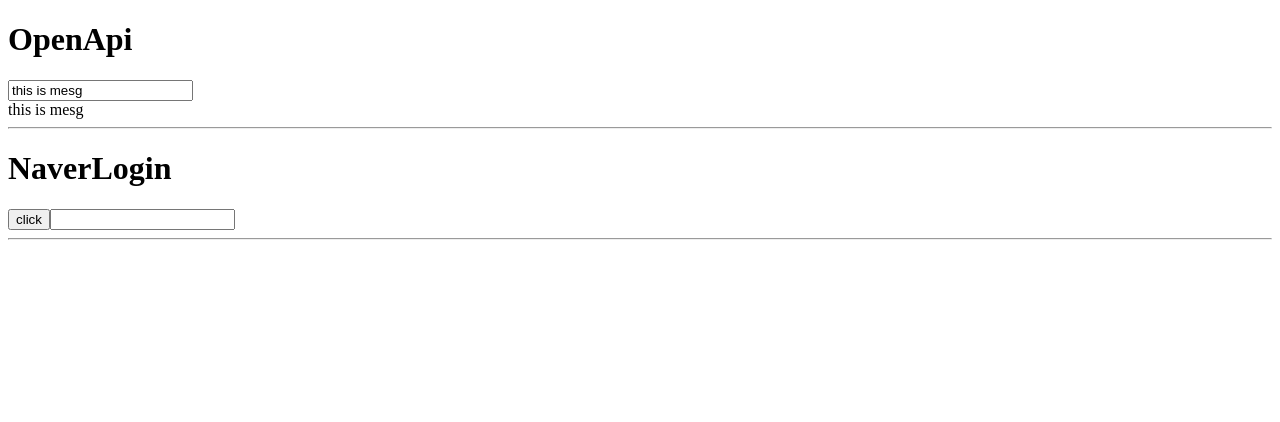
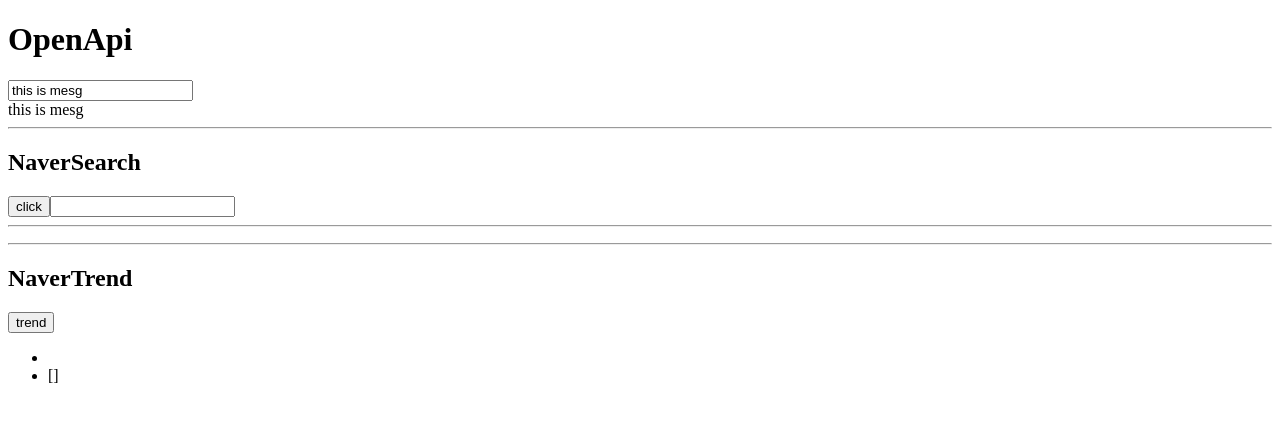
Before and after one commit to jh8057/zzemalcloud, a Nuxt app: page /openApi in a window 1280 px wide. Shown: the top 422 px of the page. Built offline with nearby package versions, Linux system fonts and the light colour scheme.

Commit message:
naver trend search

```diff
--- a/pages/openApi.vue
+++ b/pages/openApi.vue
@@ -2,14 +2,24 @@
   <div>
     <h1>OpenApi</h1>
     <message></message>
-    <hr>
-    <h1>NaverLogin</h1>
+    <hr />
+    <h2>NaverSearch</h2>
     <button @click="getNaverSearch">click</button>
     <input v-model="keyword" />
-    <hr>
+    <hr />
     <ul class="naverSearchResult">
-      <li v-for="(item,i) in items" :key="`result_${i}`" >
+      <li v-for="(item, i) in items" :key="`result_${i}`">
         <span v-html="item.title"></span>
+      </li>
+    </ul>
+    <hr />
+    <h2>NaverTrend</h2>
+    <button @click="getNaverTrend">trend</button>
+    <ul class="naverSearchTrend">
+      <li>{{ trendTitle }}</li>
+      <li>{{ trendKeyword }}</li>
+      <li v-for="data in trendData" :key="data.period">
+        {{ data.period }}//{{ data.ratio }}
       </li>
     </ul>
   </div>
@@ -25,27 +35,59 @@
   data() {
     return {
       message: "",
-      keyword : '',
+      keyword: "",
       items: [],
+      trendBody: {
+        startDate: "2021-02-01",
+        endDate: "2022-04-01",
+        timeUnit: "month",
+        keywordGroups: [
+          {
+            groupName: "코로나",
+            keywords: ["코로나", "자가키트", "확진자"],
+          },
+          {
+            groupName: "영어",
+            keywords: ["영어", "english"],
+          },
+        ],
+        device: "pc",
+        ages: ["1", "2"],
+        gender: "f",
+      },
+      trend: {},
     };
   },
-  computed:{
-    searchResult(){
-      return this.items
-    }
+  computed: {
+    trendTitle() {
+      return this.trend.title || "";
+    },
+    trendKeyword() {
+      return this.trend.keywords || [];
+    },
+    trendData() {
+      return this.trend.data || [];
+    },
   },
   methods: {
-    async getNaverSearch(){
-      console.log('start naver')
+    async getNaverSearch() {
+      console.log("start naver search");
 
-      let params = { keyword : this.keyword}
-      let result = await this.$axios.$get("/naverSearch/search/blog", {params})
-      this.items = result.items
+      let params = { keyword: this.keyword };
+      let result = await this.$axios.$get("/naverSearch/search/blog", {
+        params,
+      });
+      this.items = result.items;
 
-      console.log('result',result)
+      console.log("result", result);
+    },
+    async getNaverTrend() {
+      console.log("start naver trend");
 
-    }
+      let params = { keyword: this.trendBody };
+      let result = await this.$axios.$post("/naverSearch/search/trend", params);
+      this.trend = result.results[0];
+    },
   },
 };
-
 </script>
```
Also changed, not shown: 1 other file (tests, documents, lock files or other folders).
